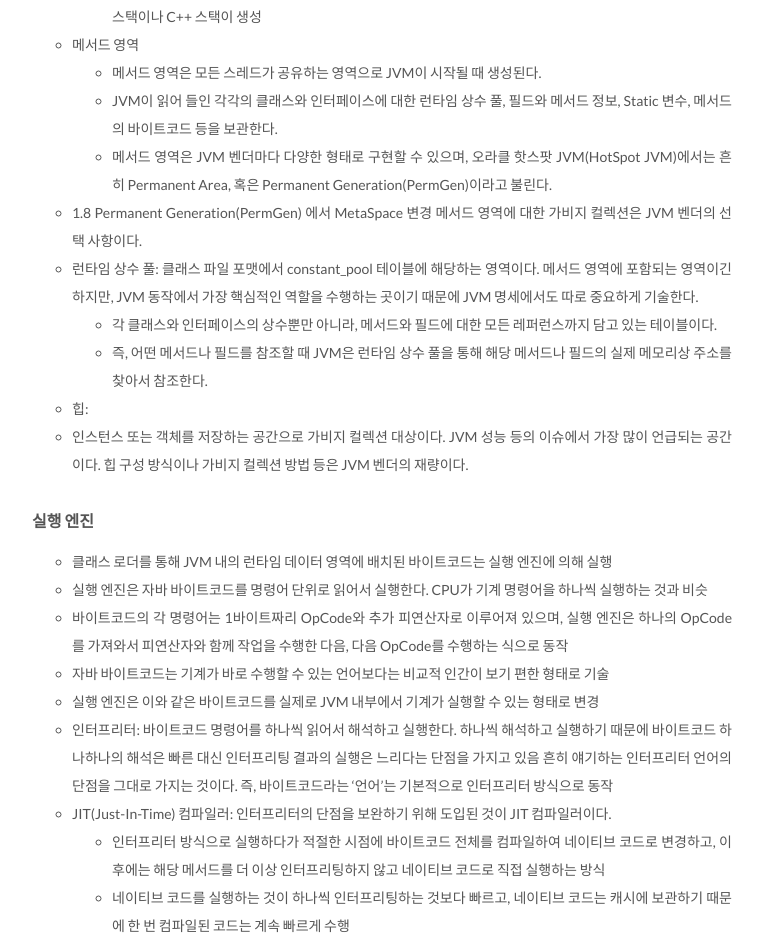
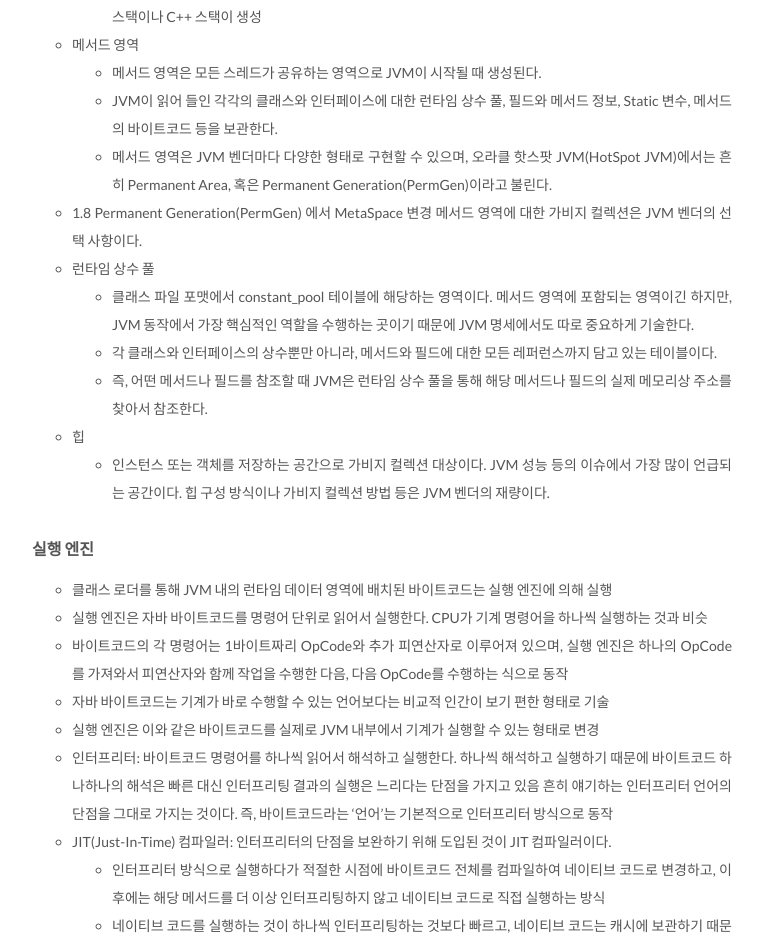
Before and after one commit to csj4032/csj4032.github.io, a Jekyll site: the page built from _posts/2018-02-19-Java_Developer_Interview.md, in a window 1280 px wide and 1400 px high, scrolled down 8799 px. Shown: the top 945 px of the window, without its empty margins (258-1021 px from the left). Built offline with Jekyll 4.4.1, drawn with Linux system fonts in a browser that asks for light colours.

```diff
--- a/_posts/2018-02-19-Java_Developer_Interview.md
+++ b/_posts/2018-02-19-Java_Developer_Interview.md
@@ -230,11 +230,12 @@ public class Dispatch{
   * JVM이 읽어 들인 각각의 클래스와 인터페이스에 대한 런타임 상수 풀, 필드와 메서드 정보, Static 변수, 메서드의 바이트코드 등을 보관한다.
   * 메서드 영역은 JVM 벤더마다 다양한 형태로 구현할 수 있으며, 오라클 핫스팟 JVM(HotSpot JVM)에서는 흔히 Permanent Area, 혹은 Permanent Generation(PermGen)이라고 불린다.
 * 1.8 Permanent Generation(PermGen) 에서 MetaSpace 변경 메서드 영역에 대한 가비지 컬렉션은 JVM 벤더의 선택 사항이다.
-* 런타임 상수 풀: 클래스 파일 포맷에서 constant_pool 테이블에 해당하는 영역이다. 메서드 영역에 포함되는 영역이긴 하지만, JVM 동작에서 가장 핵심적인 역할을 수행하는 곳이기 때문에 JVM 명세에서도 따로 중요하게 기술한다.
+* 런타임 상수 풀
+  * 클래스 파일 포맷에서 constant_pool 테이블에 해당하는 영역이다. 메서드 영역에 포함되는 영역이긴 하지만, JVM 동작에서 가장 핵심적인 역할을 수행하는 곳이기 때문에 JVM 명세에서도 따로 중요하게 기술한다.
   * 각 클래스와 인터페이스의 상수뿐만 아니라, 메서드와 필드에 대한 모든 레퍼런스까지 담고 있는 테이블이다.
   * 즉, 어떤 메서드나 필드를 참조할 때 JVM은 런타임 상수 풀을 통해 해당 메서드나 필드의 실제 메모리상 주소를 찾아서 참조한다.
-* 힙:
- * 인스턴스 또는 객체를 저장하는 공간으로 가비지 컬렉션 대상이다. JVM 성능 등의 이슈에서 가장 많이 언급되는 공간이다. 힙 구성 방식이나 가비지 컬렉션 방법 등은 JVM 벤더의 재량이다.
+* 힙
+  * 인스턴스 또는 객체를 저장하는 공간으로 가비지 컬렉션 대상이다. JVM 성능 등의 이슈에서 가장 많이 언급되는 공간이다. 힙 구성 방식이나 가비지 컬렉션 방법 등은 JVM 벤더의 재량이다.
 
 #### 실행 엔진
 * 클래스 로더를 통해 JVM 내의 런타임 데이터 영역에 배치된 바이트코드는 실행 엔진에 의해 실행
```
